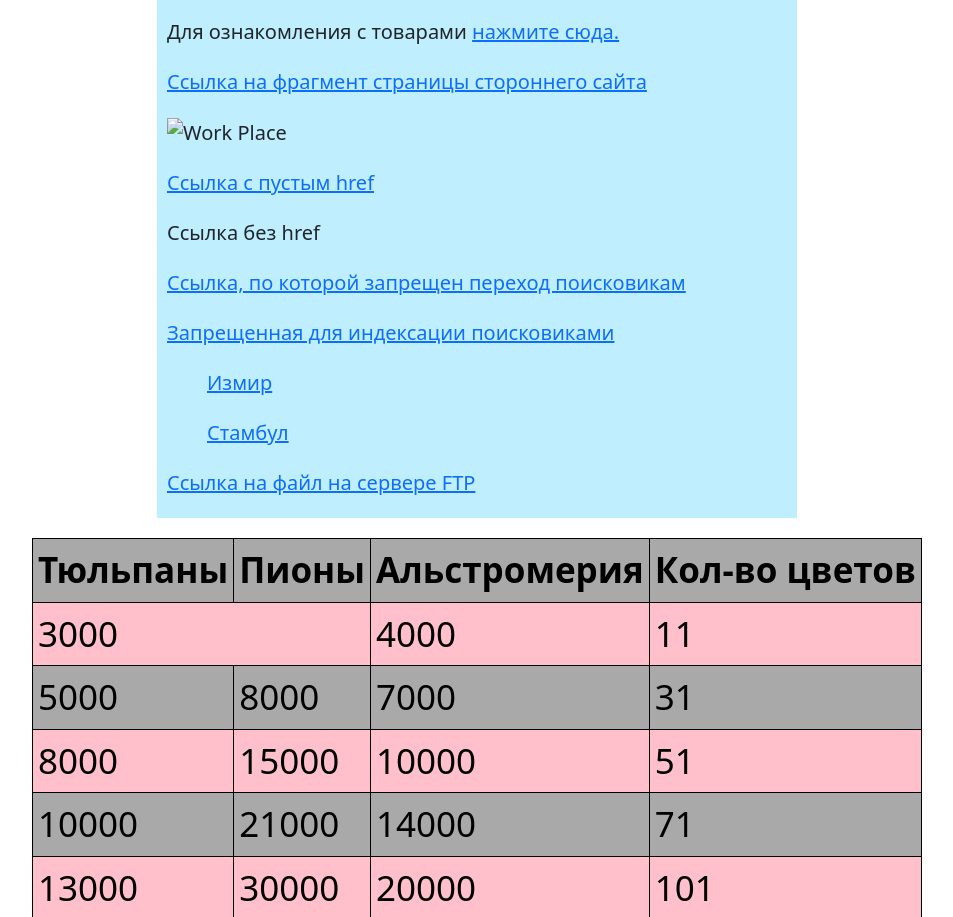
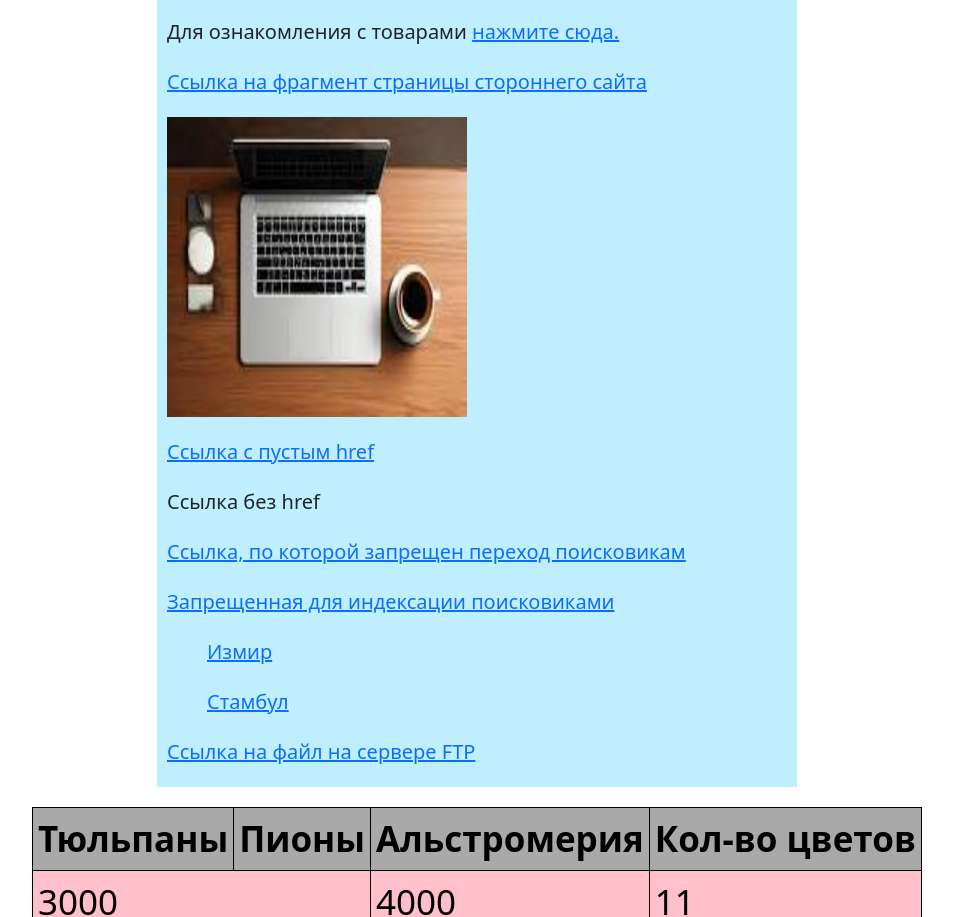
Before and after one commit to nastya-1201/task4, a plain HTML site: page index.html in a window 1280 px wide. Shown: the part 855-1772 px from the top of the page, without its empty margins (163-1116 px from the left). Drawn offline with nearby package versions, Linux system fonts and the light colour scheme.

Commit message:
Update index.html

```diff
--- a/index.html
+++ b/index.html
@@ -94,7 +94,7 @@
         <p><a href="https://www.letu.ru/product/dolce-milk-krem-dlya-ruk-mulatka-shokoladka/80300018#fragment">Ссылка на фрагмент страницы стороннего сайта</a></p>
 
         <p>
-        <img src="https://avatars.mds.yandex.net/get-shedevrum/12151221/img_0075df794d9a11ef8348f630e7d772d9/orig" usemap="#map" alt="Work Place" width="300" height="300">
+        <img src="workspace.jpg" usemap="#map" alt="Work Place" width="300" height="300">
         <map name="map">
             <area shape="rect" coords="80,100,205,200" alt="ноутбук" href="https://www.mvideo.ru/products/noutbuk-apple-macbook-air-13-m1-8-256-space-gray-mgn63-30064273">
             <area shape="circle" coords="225,155,25" alt="кофе" href="https://www.nestleprofessional.ru/article/o_kofe/chto-my-znaem-o-kofe">
```
